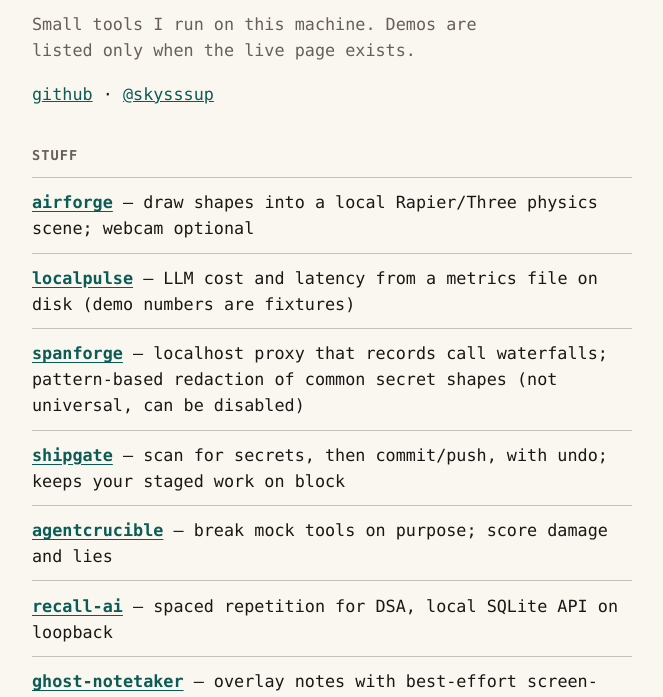
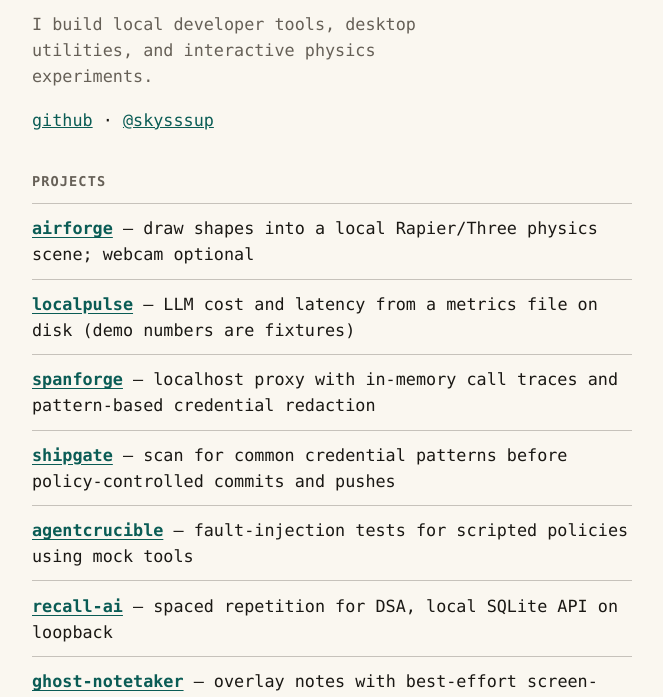
Before and after one commit to skysssup/skysssup.github.io, a plain HTML site: page index.html in a window 1280 px wide. Shown: the part 103-800 px from the top of the page, without its empty margins (308-971 px from the left). Drawn offline with Linux system fonts and the light colour scheme.

Commit message:
describe implemented projects without unsupported usage claims

```diff
--- a/index.html
+++ b/index.html
@@ -3,8 +3,8 @@
 <head>
   <meta charset="utf-8">
   <meta name="viewport" content="width=device-width, initial-scale=1">
-  <title>sky — personal software portfolio</title>
-  <meta name="description" content="Personal software portfolio for skysssup — small local-first tools on GitHub.">
+  <title>sky</title>
+  <meta name="description" content="Sky: local developer tools, desktop utilities, and interactive physics experiments.">
   <meta name="theme-color" content="#111">
   <link rel="icon" href="assets/favicon.svg" type="image/svg+xml">
   <link rel="stylesheet" href="styles.css">
@@ -15,7 +15,7 @@
   <main>
     <h1>sky</h1>
     <p class="blurb">
-      Small tools I run on this machine. Demos are listed only when the live page exists.
+      I build local developer tools, desktop utilities, and interactive physics experiments.
     </p>
 
     <p class="links">
@@ -24,7 +24,7 @@
       <a href="https://x.com/skysssup">@skysssup</a>
     </p>
 
-    <h2 id="stuff">stuff</h2>
+    <h2 id="stuff">Projects</h2>
     <ul class="stuff">
       <li>
         <a href="https://github.com/skysssup/airforge">airforge</a>
@@ -36,15 +36,15 @@
       </li>
       <li>
         <a href="https://github.com/skysssup/spanforge">spanforge</a>
-        — localhost proxy that records call waterfalls; pattern-based redaction of common secret shapes (not universal, can be disabled)
+        — localhost proxy with in-memory call traces and pattern-based credential redaction
       </li>
       <li>
         <a href="https://github.com/skysssup/shipgate">shipgate</a>
-        — scan for secrets, then commit/push, with undo; keeps your staged work on block
+        — scan for common credential patterns before policy-controlled commits and pushes
       </li>
       <li>
         <a href="https://github.com/skysssup/agentcrucible">agentcrucible</a>
-        — break mock tools on purpose; score damage and lies
+        — fault-injection tests for scripted policies using mock tools
       </li>
       <li>
         <a href="https://github.com/skysssup/recall-ai">recall-ai</a>
```
